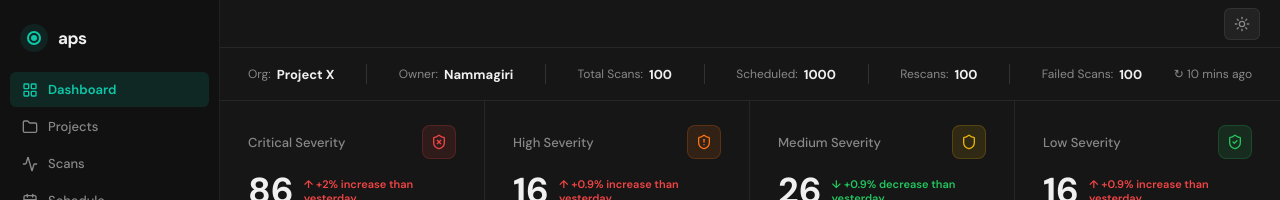
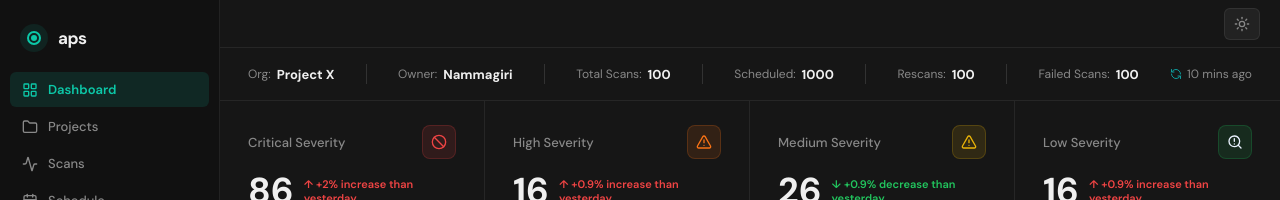
Before and after one commit to sahilbakshi3/Fenrir-assignment, a React (Vite) app: page / in a window 1280 px wide. Both pictures are taken after a click on the button 877 px from the left and 633 px from the top of the page. Shown: the top 200 px of the page. Built offline with nearby package versions, Linux system fonts and the light colour scheme.

Commit message:
icons changed

```diff
--- a/src/pages/Dashboard.jsx
+++ b/src/pages/Dashboard.jsx
@@ -3,10 +3,10 @@ import {
   Search,
   Filter,
   Columns,
-  ShieldAlert,
-  ShieldX,
-  Shield,
-  ShieldCheck,
+  Ban,
+  TriangleAlert,
+  SearchAlert,
+  RefreshCcw,
 } from "lucide-react";
 import { orgStats, severityStats, scans } from "../data/mockData";
 import {
@@ -19,22 +19,22 @@ import "./Dashboard.css";
 
 const SEVERITY_ICONS = {
   critical: {
-    icon: <ShieldX size={16} color="#EF4444" />,
+    icon: <Ban size={16} color="#EF4444" />,
     bg: "rgba(239,68,68,0.12)",
     border: "rgba(239,68,68,0.2)",
   },
   high: {
-    icon: <ShieldAlert size={16} color="#F97316" />,
+    icon: <TriangleAlert size={16} color="#F97316" />,
     bg: "rgba(249,115,22,0.12)",
     border: "rgba(249,115,22,0.2)",
   },
   medium: {
-    icon: <Shield size={16} color="#EAB308" />,
+    icon: <TriangleAlert size={16} color="#EAB308" />,
     bg: "rgba(234,179,8,0.12)",
     border: "rgba(234,179,8,0.2)",
   },
   low: {
-    icon: <ShieldCheck size={16} color="#22C55E" />,
+    icon: <SearchAlert size={16} color="#ebf2ff" />,
     bg: "rgba(34,197,94,0.12)",
     border: "rgba(34,197,94,0.2)",
   },
@@ -88,7 +88,9 @@ export default function Dashboard({ onScanClick, showToast, showModal }) {
           <span className="dashboard__org-value">{orgStats.failedScans}</span>
         </div>
         <div className="dashboard__org-refresh">
-          <span className="dashboard__org-time">↻ {orgStats.lastUpdated}</span>
+          <span className="dashboard__org-time">
+            <RefreshCcw size={12} color="#0e9e9e" /> {orgStats.lastUpdated}
+          </span>
         </div>
       </div>
 
```
